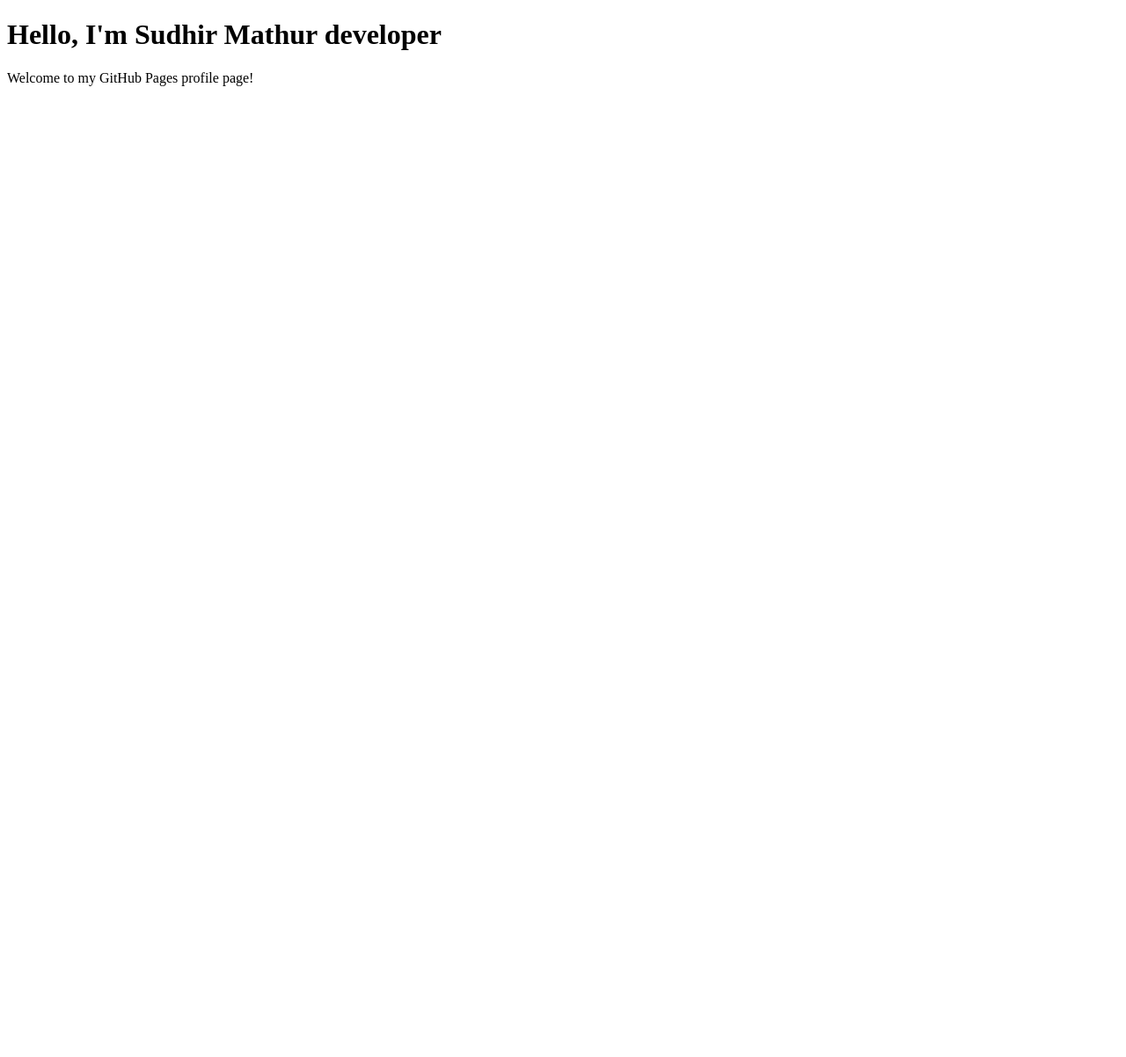
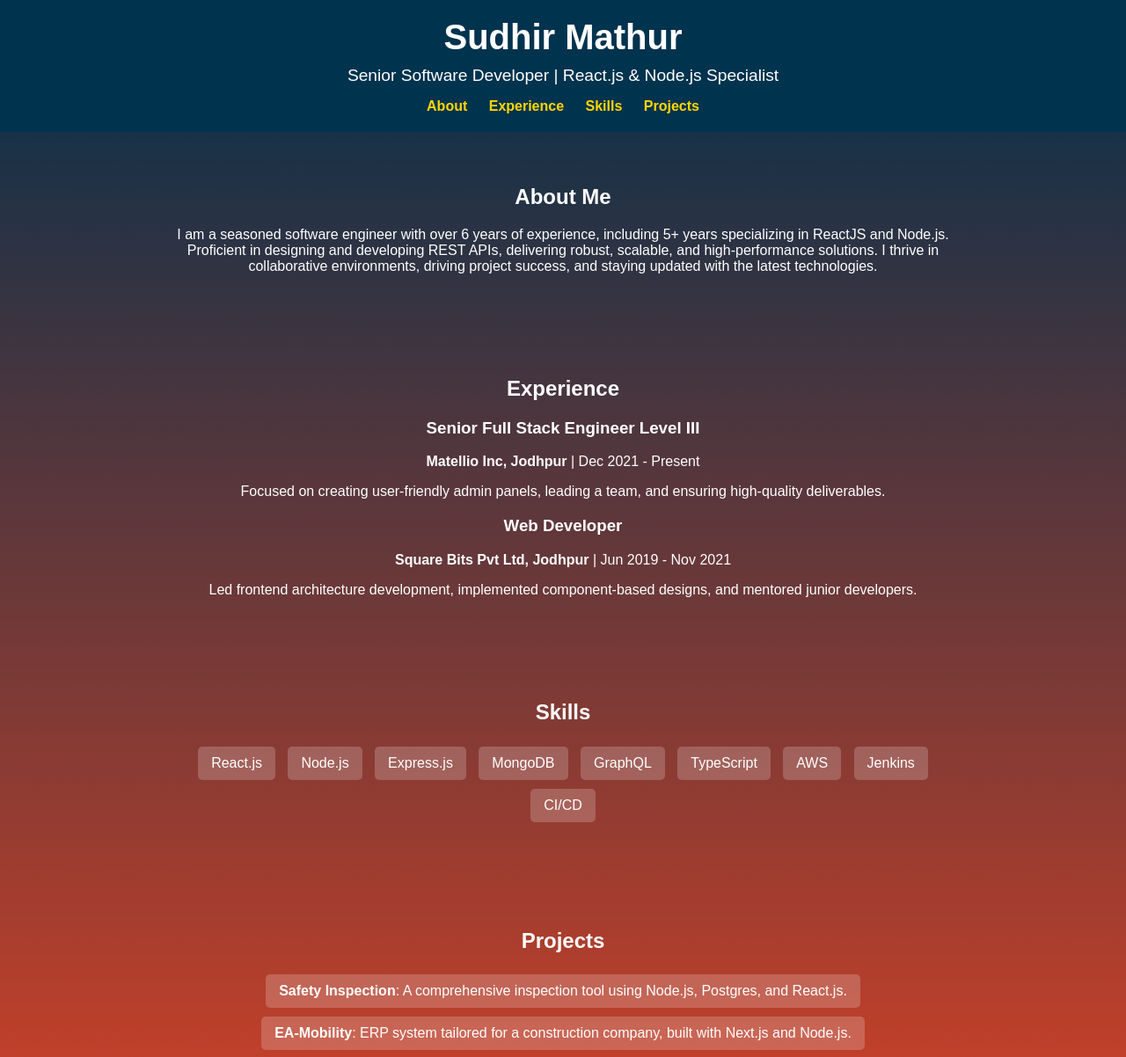
Before and after one commit to mathursudhir12/mathursudhir12.github.io, a plain HTML site: page index.html in a window 1280 px wide. Shown: the top 1202 px of the page at 88% size. Before the commit the page ends 800 px from the top, so only its background shows below. Drawn offline with Linux system fonts and the light colour scheme.

Commit message:
portfolio update

```diff
--- a/index.html
+++ b/index.html
@@ -1,10 +1,125 @@
 <!DOCTYPE html>
-<html>
+<html lang="en">
 <head>
-    <title>Welcome to My Profile</title>
+    <meta charset="UTF-8">
+    <meta name="viewport" content="width=device-width, initial-scale=1.0">
+    <title>Sudhir Mathur - Portfolio</title>
+    <style>
+        body {
+            font-family: Arial, sans-serif;
+            margin: 0;
+            padding: 0;
+            background: linear-gradient(to bottom, #002f4b, #dc4225);
+            color: #fff;
+        }
+        header {
+            background: #00334e;
+            padding: 20px;
+            text-align: center;
+        }
+        header h1 {
+            margin: 0;
+            font-size: 2.5em;
+        }
+        header p {
+            margin: 10px 0 0;
+            font-size: 1.2em;
+        }
+        nav {
+            margin-top: 15px;
+        }
+        nav a {
+            margin: 0 10px;
+            text-decoration: none;
+            color: #ffd700;
+            font-weight: bold;
+        }
+        section {
+            padding: 40px 20px;
+        }
+        .about, .experience, .skills, .projects {
+            max-width: 900px;
+            margin: 0 auto;
+            text-align: center;
+        }
+        .skills ul, .projects ul {
+            list-style: none;
+            padding: 0;
+        }
+        .skills li, .projects li {
+            display: inline-block;
+            background: rgba(255, 255, 255, 0.2);
+            padding: 10px 15px;
+            margin: 5px;
+            border-radius: 5px;
+        }
+        footer {
+            background: #00334e;
+            padding: 20px;
+            text-align: center;
+        }
+    </style>
 </head>
 <body>
-    <h1>Hello, I'm Sudhir Mathur developer</h1>
-    <p>Welcome to my GitHub Pages profile page!</p>
+    <header>
+        <h1>Sudhir Mathur</h1>
+        <p>Senior Software Developer | React.js & Node.js Specialist</p>
+        <nav>
+            <a href="#about">About</a>
+            <a href="#experience">Experience</a>
+            <a href="#skills">Skills</a>
+            <a href="#projects">Projects</a>
+        </nav>
+    </header>
+
+    <section id="about" class="about">
+        <h2>About Me</h2>
+        <p>
+            I am a seasoned software engineer with over 6 years of experience, including 5+ years specializing in
+            ReactJS and Node.js. Proficient in designing and developing REST APIs, delivering robust, scalable, and high-performance
+            solutions. I thrive in collaborative environments, driving project success, and staying updated with the latest technologies.
+        </p>
+    </section>
+
+    <section id="experience" class="experience">
+        <h2>Experience</h2>
+        <div>
+            <h3>Senior Full Stack Engineer Level III</h3>
+            <p><strong>Matellio Inc, Jodhpur</strong> | Dec 2021 - Present</p>
+            <p>Focused on creating user-friendly admin panels, leading a team, and ensuring high-quality deliverables.</p>
+
+            <h3>Web Developer</h3>
+            <p><strong>Square Bits Pvt Ltd, Jodhpur</strong> | Jun 2019 - Nov 2021</p>
+            <p>Led frontend architecture development, implemented component-based designs, and mentored junior developers.</p>
+        </div>
+    </section>
+
+    <section id="skills" class="skills">
+        <h2>Skills</h2>
+        <ul>
+            <li>React.js</li>
+            <li>Node.js</li>
+            <li>Express.js</li>
+            <li>MongoDB</li>
+            <li>GraphQL</li>
+            <li>TypeScript</li>
+            <li>AWS</li>
+            <li>Jenkins</li>
+            <li>CI/CD</li>
+        </ul>
+    </section>
+
+    <section id="projects" class="projects">
+        <h2>Projects</h2>
+        <ul>
+            <li><strong>Safety Inspection</strong>: A comprehensive inspection tool using Node.js, Postgres, and React.js.</li>
+            <li><strong>EA-Mobility</strong>: ERP system tailored for a construction company, built with Next.js and Node.js.</li>
+        </ul>
+    </section>
+
+    <footer>
+        <p>Contact me at <a href="mailto:mathursudhir12@gmail.com" style="color: #ffd700;">mathursudhir12@gmail.com</a></p>
+        <p>LinkedIn: <a href="https://linkedin.com/in/sudhir-mathur-87ba45108" target="_blank" style="color: #ffd700;">linkedin.com/in/sudhir-mathur-87ba45108</a></p>
+    </footer>
 </body>
 </html>
```
